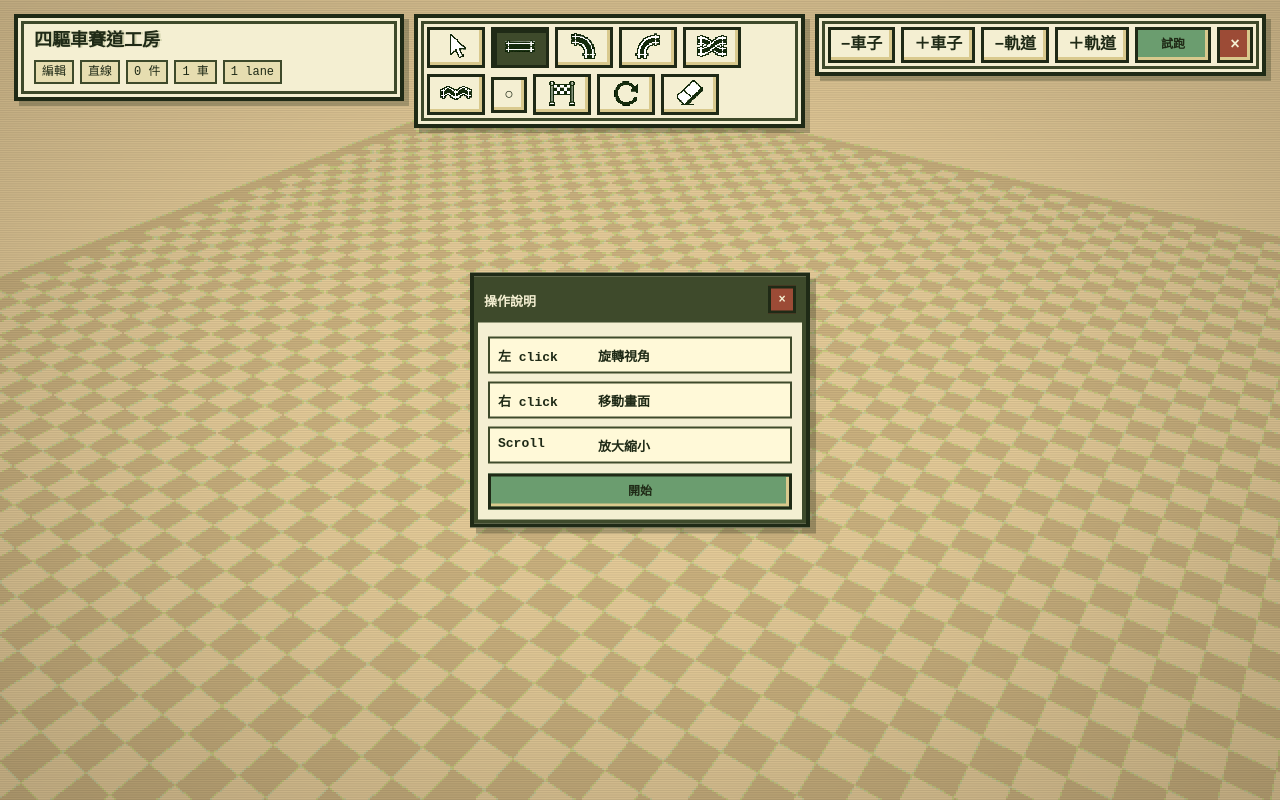
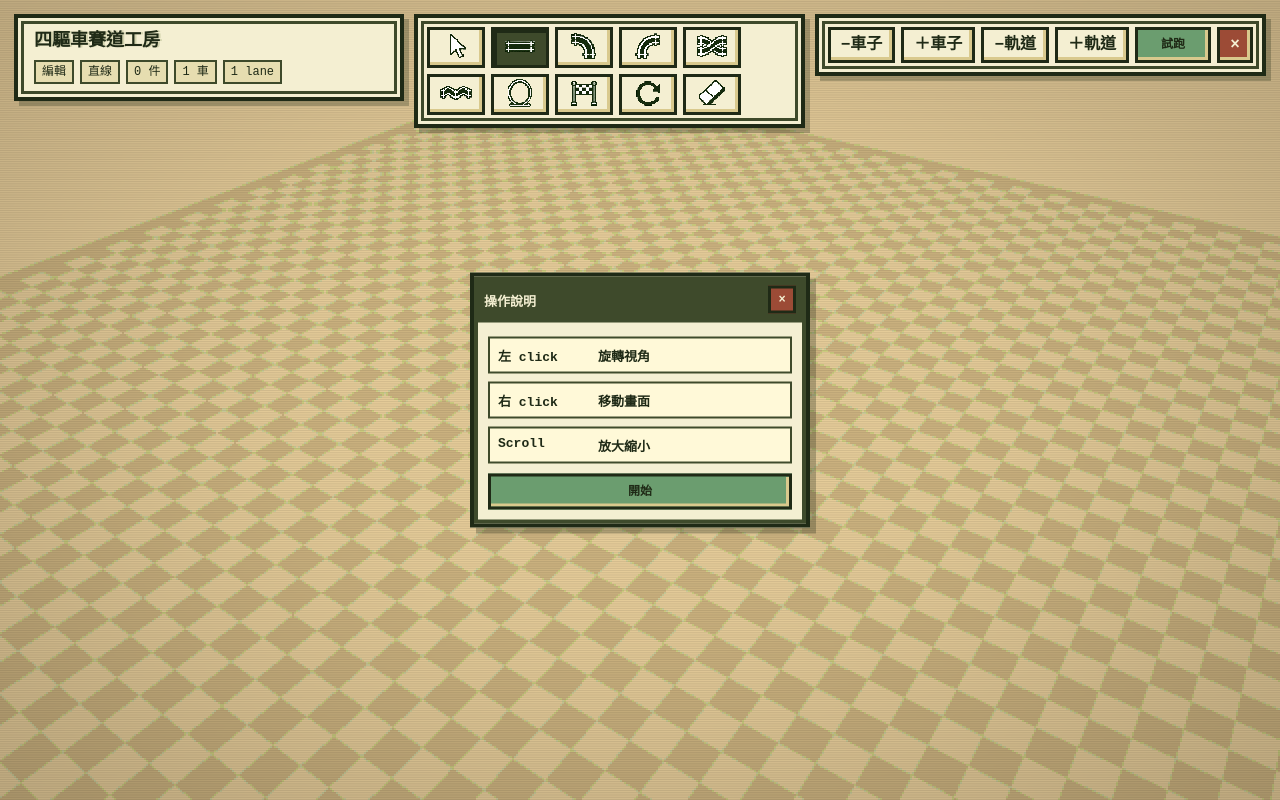
Before and after one commit to nekogato/game_car2, a plain HTML site: page index.html in a window 1280 px wide. Drawn offline with nearby package versions, Linux system fonts and the light colour scheme; animation ran at ten frames a second.

Commit message:
add loop image

```diff
--- a/index.html
+++ b/index.html
@@ -385,7 +385,7 @@
       <button data-tool="curveR" title="右彎"><span class="tool-icon"><img src="./images/curveR.png" alt=""></span></button>
       <button data-tool="crossover" title="交叉轉線"><span class="tool-icon"><img src="./images/crossover.png" alt=""></span></button>
       <button data-tool="wave" title="波浪道"><span class="tool-icon"><img src="./images/wave.png" alt=""></span></button>
-      <button data-tool="loop" title="垂直環"><span class="tool-icon">○</span></button>
+      <button data-tool="loop" title="垂直環"><span class="tool-icon"><img src="./images/loop.png" alt=""></span></button>
       <button data-tool="start" title="起點"><span class="tool-icon"><img src="./images/start.png" alt=""></span></button>
       <button id="rotateBtn" title="旋轉"><span class="tool-icon"><img src="./images/rotateBtn.png" alt=""></span></button>
       <button id="eraseBtn" title="擦除"><span class="tool-icon"><img src="./images/eraseBtn.png" alt=""></span></button>
```
Also changed, not shown: images/loop.png (added).
